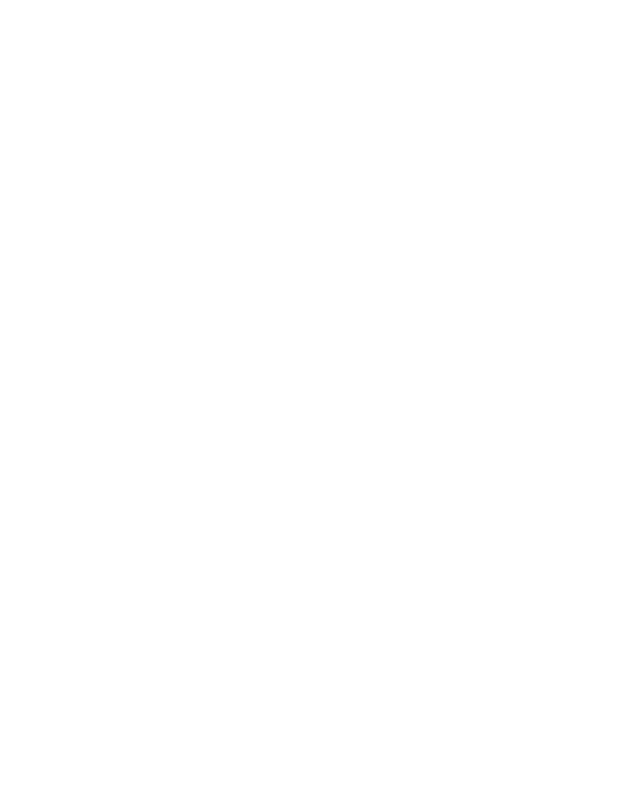
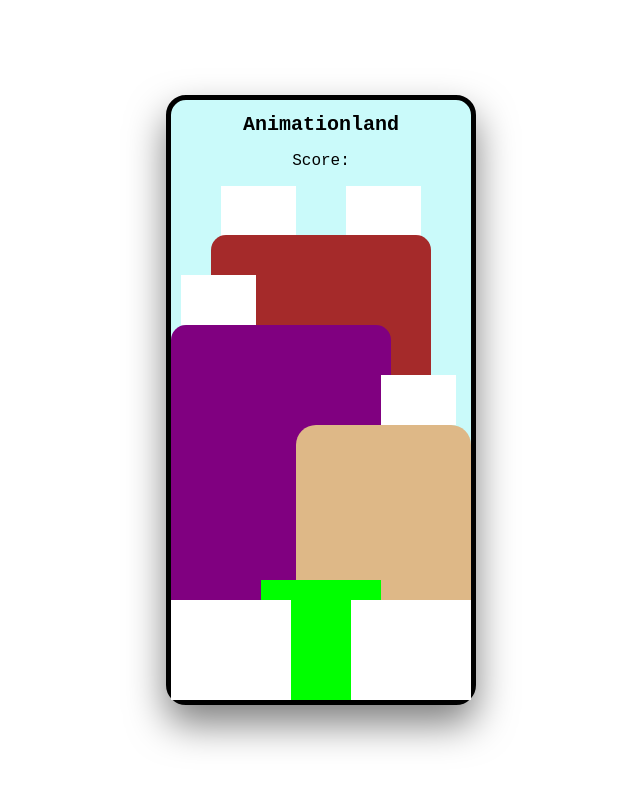
Before and after one commit to realEdgar/animationscss, a plain HTML site: page index.html in a window 1280 px wide. Shown: the whole page, without its empty margins (319-959 px from the left). Drawn offline with Linux system fonts and the light colour scheme.

Commit message:
Building the structure of the game

```diff
--- a/index.html
+++ b/index.html
@@ -9,6 +9,8 @@
 </head>
 <body>
    <main class="app">
+       <h1 class="title-app">Animationland</h1>
+       <p class="score-app">Score: </p>
        <section class="layer-1"></section>
        <section class="layer-2"></section>
        <section class="layer-3"></section>
--- a/styles.css
+++ b/styles.css
@@ -2,47 +2,115 @@ body {
     box-sizing: border-box;
     margin: 0;
     padding: 0;
+    width: 100%;
+    height: 100vh;
+    display: grid;
+    place-items: center;
+    font-family: 'Courier New', Courier, monospace;
 }
 .app {
+    width: 300px;
+    height: 600px;
+    border: 5px solid black;
+    border-radius: 20px;
     position: relative;
+    background-color: rgb(202, 250, 250);
+    box-shadow: 0 19px 38px rgba(0, 0, 0, 0.5);
+}
+.title-app {
+    font-size: 20px;
+    text-align: center;
+}
+.score-app {
+    text-align: center;
 }
 .layer-1 {
+    width: 75px;
+    height: 50px;
     position: absolute;
-    z-index: 0;
+    left: 50px;
+    z-index: 1;
+    background-color: #fff;
 }
 .layer-2 {
+    width: 75px;
+    height: 50px;
     position: absolute;
+    right: 50px;
     z-index: 1;
+    background-color: #fff;
 }
 .layer-3 {
+    width: 220px;
+    height: 300px;
+    border-radius: 15px;
     position: absolute;
+    left: 40px;
+    top: 135px;
     z-index: 2;
+    background-color: brown;
 }
 .layer-4 {
+    width: 75px;
+    height: 50px;
     position: absolute;
+    left: 10px;
+    top: 175px;
     z-index: 3;
+    background-color: #fff;
 }
 .layer-5 {
+    width: 220px;
+    height: 300px;
+    border-radius: 15px;
     position: absolute;
+    left: 0px;
+    top: 225px;
     z-index: 4;
+    background-color: purple;
 }
 .layer-6 {
+    width: 75px;
+    height: 50px;
     position: absolute;
+    right: 15px;
+    top: 275px;
     z-index: 5;
+    background-color: #fff;
 }
 .layer-7 {
+    width: 175px;
+    height: 275px;
+    border-radius: 20px;
     position: absolute;
+    right: 0;
+    bottom: 0;
     z-index: 6;
+    background-color: burlywood;
 }
 .layer-8 {
+    width: 120px;
+    height: 100px;
     position: absolute;
-    z-index: 7;
+    bottom: 0;
+    z-index: 8;
+    background-color: #fff;
 }
 .layer-9 {
+    width: 120px;
+    height: 100px;
     position: absolute;
+    bottom: 0;
+    right: 0;
     z-index: 8;
+    background-color: #fff;
 }
 .layer-10 {
+    width: 120px;
+    height: 120px;
     position: absolute;
-    z-index: 9;
+    bottom: 0;
+    left: 90px;
+    z-index: 7;
+    background-color: #00ff00;
 }
```
